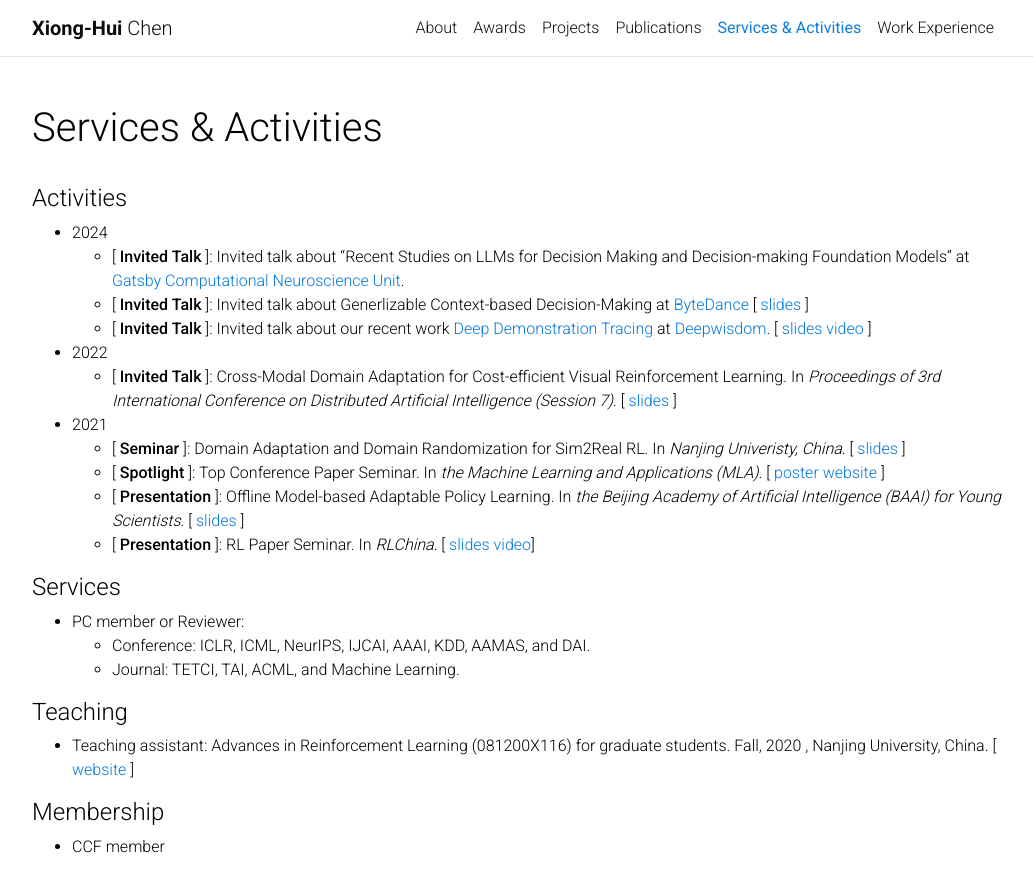
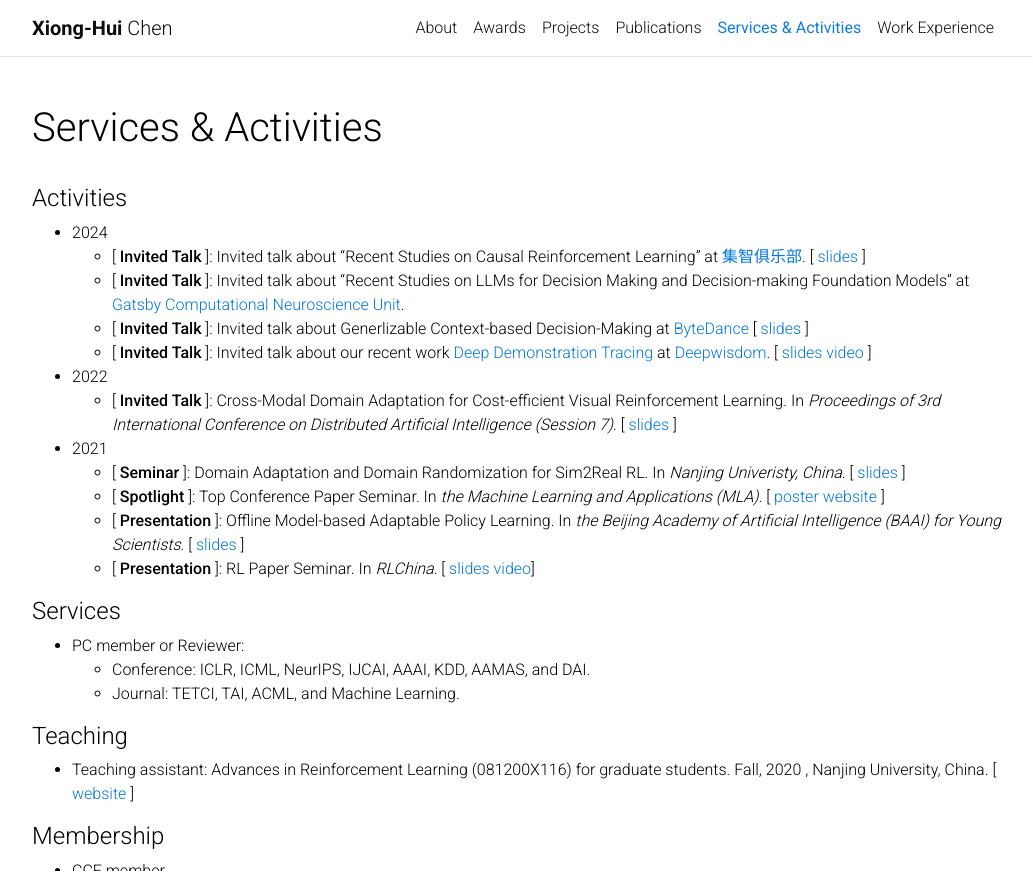
Before and after one commit to xionghuichen/xionghuichen.github.io, a Jekyll site: the page built from _pages/activities.md, in a window 1280 px wide and 999 px high, cut to the strip 0-871 px from the top of the window. Shown: the whole strip, without its empty margins (123-1156 px from the left). Built offline with Jekyll 4.4.1, drawn with Linux system fonts in a browser that asks for light colours; comment, search, counter and statistics services are not loaded.

Commit message:
update news

```diff
--- a/_pages/activities.md
+++ b/_pages/activities.md
@@ -9,6 +9,7 @@ nav: true
 ---
 #### Activities
 - 2024
+  - [ **Invited Talk** ]: Invited talk about "Recent Studies on Causal Reinforcement Learning" at [集智俱乐部](https://pattern.swarma.org/study_group_issue/761). [ [slides ](../assets/slides/jizhi-tutorial-causal-RL.pdf)]
   - [ **Invited Talk** ]: Invited talk about "Recent Studies on LLMs for Decision Making and Decision-making Foundation Models" at [Gatsby Computational Neuroscience Unit](https://www.ucl.ac.uk/gatsby).
   - [ **Invited Talk** ]:
   Invited talk about Generlizable Context-based Decision-Making at [ByteDance](https://www.bytedance.com/en)
```
Also changed, not shown: _news/jizhi.md (added, +7 -0 lines), _news/neurips24.md (added, +6 -0 lines), 1 other file.
